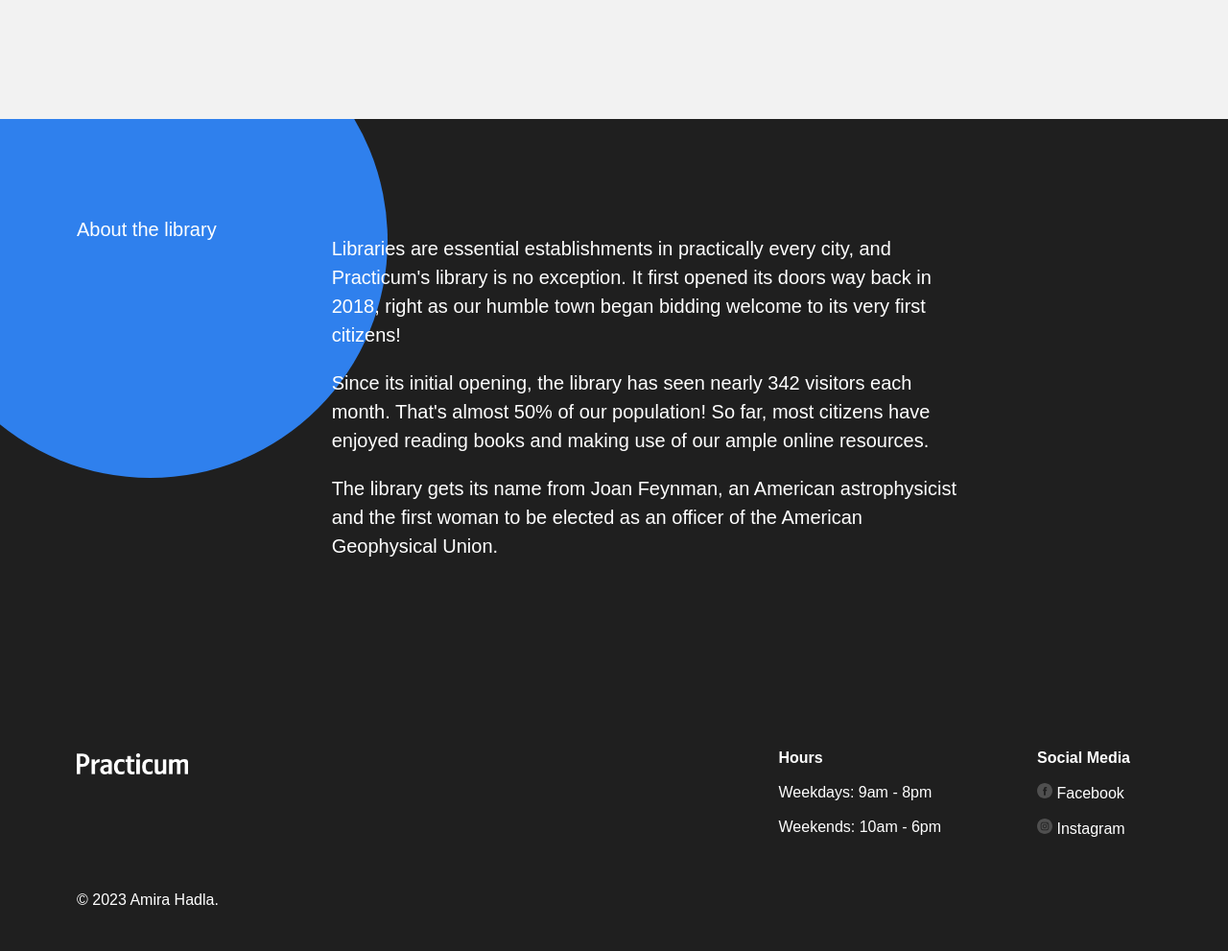
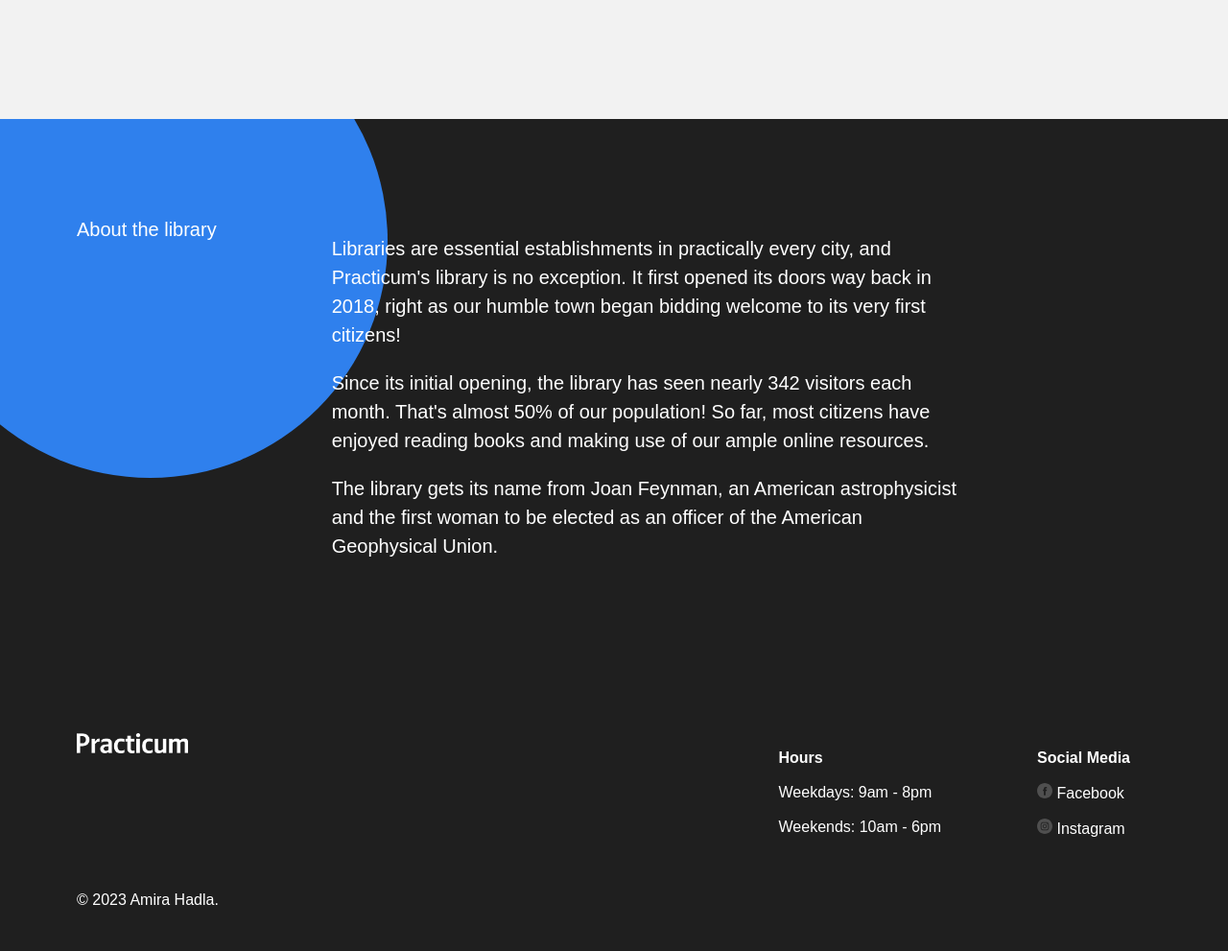
Before and after one commit to mybigmoon/se_project_library, a plain HTML site: page index.html in a window 1280 px wide. Shown: the part 3318-4309 px from the top of the page at 96% size. Drawn offline with Linux system fonts and the light colour scheme.

Commit message:
New update for my project

```diff
--- a/styles/style.css
+++ b/styles/style.css
@@ -434,7 +434,7 @@
 
 .footer__logo {
   width: 116px;
-  margin-top: 21px;
+  height: 21px;
   margin-bottom: 80px;
 }
 
```
